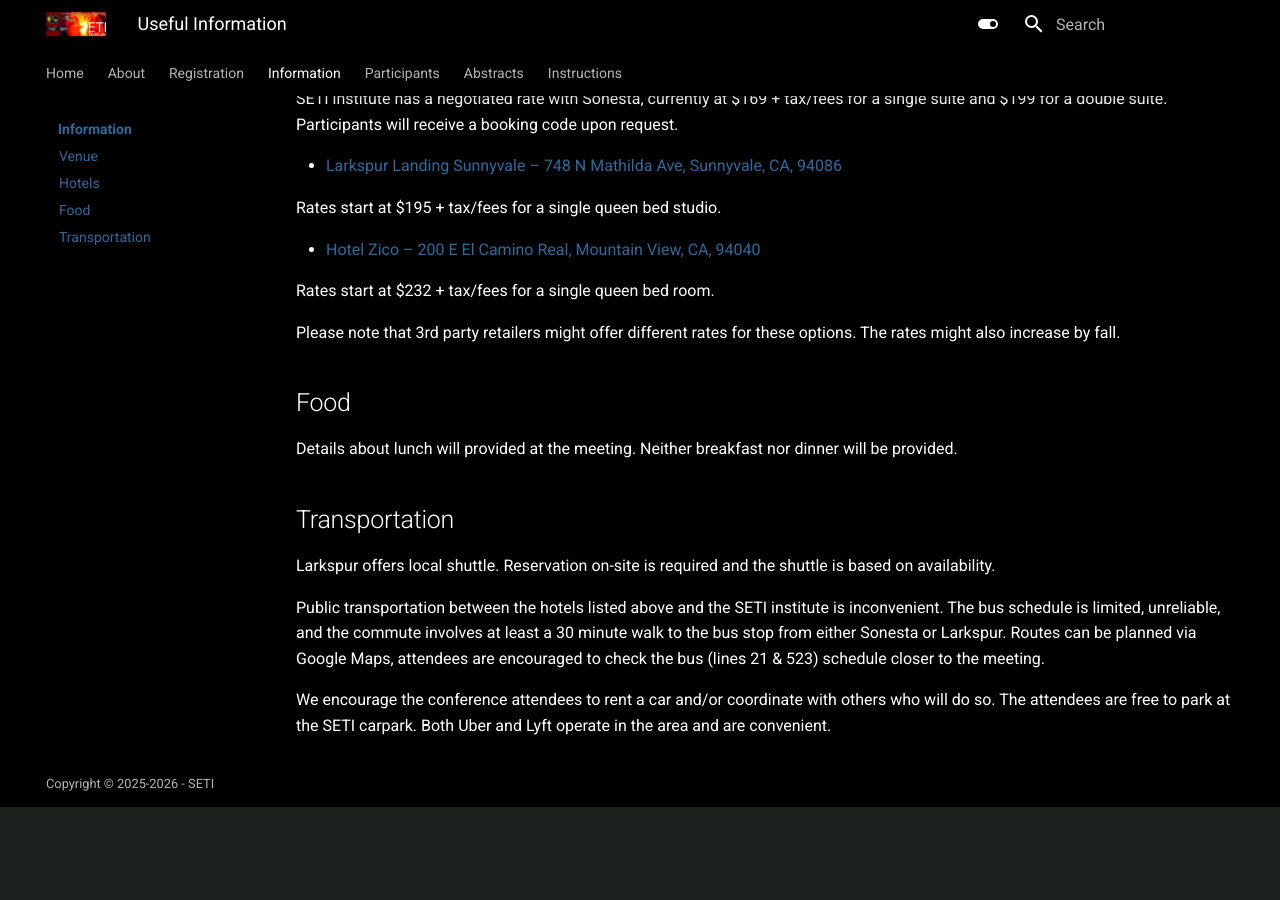
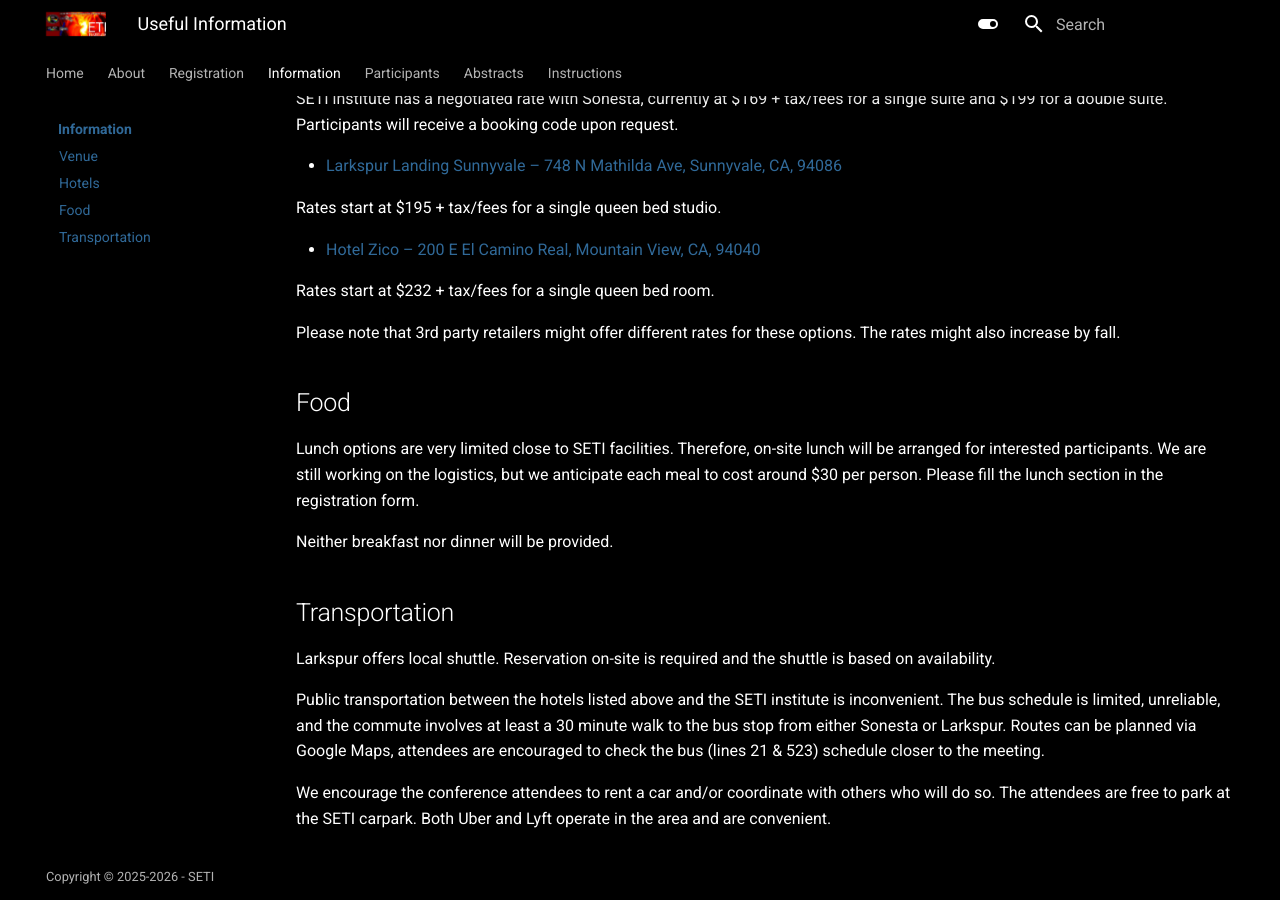
Before and after one commit to LM-SAL/iris_muse_team_meeting, an MkDocs documentation site: the page built from docs/useful_info.md, in a window 1280 px wide and 900 px high, scrolled down 1396 px. Built offline with MkDocs 1.6.1 and Material for MkDocs 9.7.7, drawn with Linux system fonts in a browser that asks for light colours; before the commit the page ends 2203 px from its top, so only the background shows below that.

Commit message:
Update useful_info.md (#33)
Co-authored-by: Nabil Freij <nabil.freij@gmail.com>

```diff
--- a/docs/useful_info.md
+++ b/docs/useful_info.md
@@ -30,7 +30,12 @@ Please note that 3rd party retailers might offer different rates for these optio
 
 ## Food
 
-Details about lunch will provided at the meeting. Neither breakfast nor dinner will be provided.
+Lunch options are very limited close to SETI facilities.
+Therefore, on-site lunch will be arranged for interested participants.
+We are still working on the logistics, but we anticipate each meal to cost around $30 per person.
+Please fill the lunch section in the registration form.
+
+Neither breakfast nor dinner will be provided.
 
 ## Transportation
 
```
